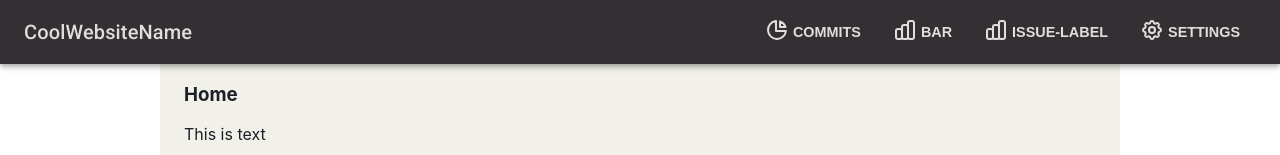
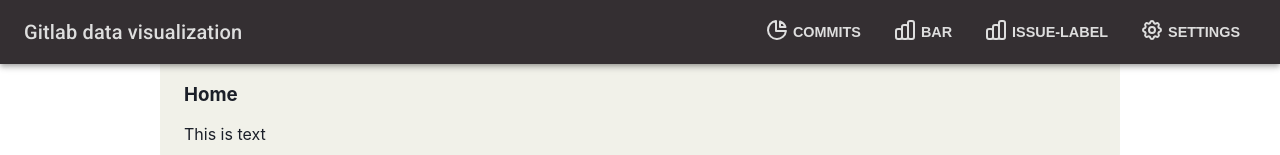
Before and after one commit to dotClique/project2-it2810, a React (Create React App) app: page / in a window 1280 px wide. Shown: the top 155 px of the page. Built offline with nearby package versions, Linux system fonts and the light colour scheme.

Commit message:
feat: add initial title and favicon

```diff
--- a/public/index.html
+++ b/public/index.html
@@ -26,7 +26,7 @@
       href="https://fonts.googleapis.com/css?family=Roboto:300,400,500,700&display=swap"
     />
 
-    <title>React App</title>
+    <title>Gitlab data visualization</title>
   </head>
   <body>
     <noscript>You need to enable JavaScript to run this app.</noscript>
--- a/src/App.tsx
+++ b/src/App.tsx
@@ -18,7 +18,7 @@ function App() {
     <div className="App">
       <OpenSettingsContext.Provider value={[openSettings, setOpenSettings]}>
         <ThemeProvider theme={backgroundTheme}>
-          <NavBar title="CoolWebsiteName" />
+          <NavBar title="Gitlab data visualization" />
           <SettingsPage open={openSettings} onClose={() => setOpenSettings(false)} />
           <Router>
             <CommonLogic />
```
Also changed, not shown: 1 other file (tests, documents, lock files or other folders).
